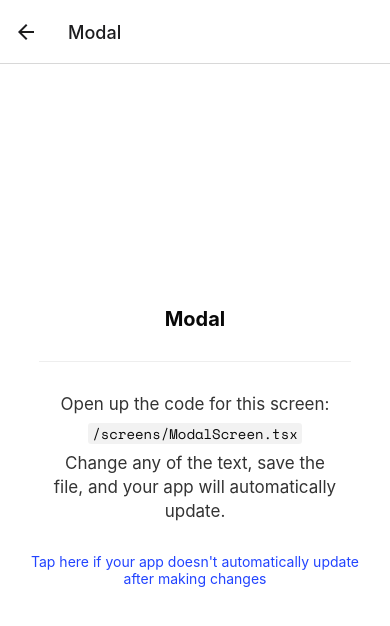
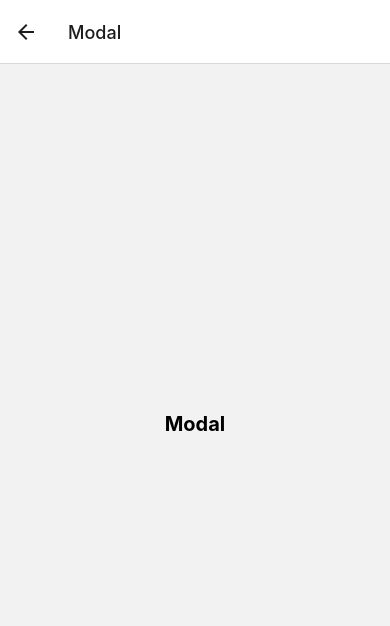
Before and after one commit to peterdee/2fa-mobile, a React Native app: screen /Modal in a window 390 px wide. Shown: the top 626 px of the page. Built offline with nearby package versions, Linux system fonts and the light colour scheme; what expo-linking would draw is missing.

Commit message:
Navigation adjustments

```diff
--- a/components/EditScreenInfo.tsx
+++ /dev/null
@@ -1,79 +0,0 @@
-import * as WebBrowser from 'expo-web-browser';
-import { StyleSheet, TouchableOpacity } from 'react-native';
-
-import Colors from '../constants/Colors';
-import { MonoText } from './StyledText';
-import { Text, View } from './Themed';
-
-export default function EditScreenInfo({ path }: { path: string }) {
-  return (
-    <View>
-      <View style={styles.getStartedContainer}>
-        <Text
-          style={styles.getStartedText}
-          lightColor="rgba(0,0,0,0.8)"
-          darkColor="rgba(255,255,255,0.8)">
-          Open up the code for this screen:
-        </Text>
-
-        <View
-          style={[styles.codeHighlightContainer, styles.homeScreenFilename]}
-          darkColor="rgba(255,255,255,0.05)"
-          lightColor="rgba(0,0,0,0.05)">
-          <MonoText>{path}</MonoText>
-        </View>
-
-        <Text
-          style={styles.getStartedText}
-          lightColor="rgba(0,0,0,0.8)"
-          darkColor="rgba(255,255,255,0.8)">
-          Change any of the text, save the file, and your app will automatically update.
-        </Text>
-      </View>
-
-      <View style={styles.helpContainer}>
-        <TouchableOpacity onPress={handleHelpPress} style={styles.helpLink}>
-          <Text style={styles.helpLinkText} lightColor={Colors.light.tint}>
-            Tap here if your app doesn't automatically update after making changes
-          </Text>
-        </TouchableOpacity>
-      </View>
-    </View>
-  );
-}
-
-function handleHelpPress() {
-  WebBrowser.openBrowserAsync(
-    'https://docs.expo.io/get-started/create-a-new-app/#opening-the-app-on-your-phonetablet'
-  );
-}
-
-const styles = StyleSheet.create({
-  getStartedContainer: {
-    alignItems: 'center',
-    marginHorizontal: 50,
-  },
-  homeScreenFilename: {
-    marginVertical: 7,
-  },
-  codeHighlightContainer: {
-    borderRadius: 3,
-    paddingHorizontal: 4,
-  },
-  getStartedText: {
-    fontSize: 17,
-    lineHeight: 24,
-    textAlign: 'center',
-  },
-  helpContainer: {
-    marginTop: 15,
-    marginHorizontal: 20,
-    alignItems: 'center',
-  },
-  helpLink: {
-    paddingVertical: 15,
-  },
-  helpLinkText: {
-    textAlign: 'center',
-  },
-});
--- a/components/StyledText.tsx
+++ /dev/null
@@ -1,5 +0,0 @@
-import { Text, TextProps } from './Themed';
-
-export function MonoText(props: TextProps) {
-  return <Text {...props} style={[props.style, { fontFamily: 'space-mono' }]} />;
-}
--- a/components/Themed.tsx
+++ /dev/null
@@ -1,45 +0,0 @@
-/**
- * Learn more about Light and Dark modes:
- * https://docs.expo.io/guides/color-schemes/
- */
-
-import { Text as DefaultText, View as DefaultView } from 'react-native';
-
-import Colors from '../constants/Colors';
-import useColorScheme from '../hooks/useColorScheme';
-
-export function useThemeColor(
-  props: { light?: string; dark?: string },
-  colorName: keyof typeof Colors.light & keyof typeof Colors.dark
-) {
-  const theme = useColorScheme();
-  const colorFromProps = props[theme];
-
-  if (colorFromProps) {
-    return colorFromProps;
-  } else {
-    return Colors[theme][colorName];
-  }
-}
-
-type ThemeProps = {
-  lightColor?: string;
-  darkColor?: string;
-};
-
-export type TextProps = ThemeProps & DefaultText['props'];
-export type ViewProps = ThemeProps & DefaultView['props'];
-
-export function Text(props: TextProps) {
-  const { style, lightColor, darkColor, ...otherProps } = props;
-  const color = useThemeColor({ light: lightColor, dark: darkColor }, 'text');
-
-  return <DefaultText style={[{ color }, style]} {...otherProps} />;
-}
-
-export function View(props: ViewProps) {
-  const { style, lightColor, darkColor, ...otherProps } = props;
-  const backgroundColor = useThemeColor({ light: lightColor, dark: darkColor }, 'background');
-
-  return <DefaultView style={[{ backgroundColor }, style]} {...otherProps} />;
-}
--- a/navigation/LinkingConfiguration.ts
+++ b/navigation/LinkingConfiguration.ts
@@ -1,29 +1,23 @@
-/**
- * Learn more about deep linking with React Navigation
- * https://reactnavigation.org/docs/deep-linking
- * https://reactnavigation.org/docs/configuring-links
- */
+import * as Linking from 'expo-linking';
+import { LinkingOptions } from '@react-navigation/native';
 
-import { LinkingOptions } from '@react-navigation/native';
-import * as Linking from 'expo-linking';
-
-import { RootStackParamList } from '../types';
+import { RootStackParamList } from '../types/navigation';
 
 const linking: LinkingOptions<RootStackParamList> = {
   prefixes: [Linking.makeUrl('/')],
   config: {
     screens: {
-      PIN: 'pin',
+      PINCode: 'pin',
       Root: {
         screens: {
-          TabOne: {
+          List: {
             screens: {
-              TabOneScreen: 'one',
+              ListScreen: 'list',
             },
           },
-          TabTwo: {
+          CodeScanner: {
             screens: {
-              TabTwoScreen: 'two',
+              CodeScannerScreen: 'codescanner',
             },
           },
         },
--- a/navigation/index.tsx
+++ b/navigation/index.tsx
@@ -17,14 +17,19 @@ import NotFoundScreen from '../screens/NotFoundScreen';
 import PINCode from '../screens/PINCode';
 import List from '../screens/List';
 import CodeScanner from '../screens/CodeScanner';
-import { RootStackParamList, RootTabParamList, RootTabScreenProps } from '../types';
+import {
+  RootStackParamList,
+  RootTabParamList,
+  RootTabScreenProps,
+} from '../types/navigation';
 import LinkingConfiguration from './LinkingConfiguration';
 
 export default function Navigation({ colorScheme }: { colorScheme: ColorSchemeName }) {
   return (
     <NavigationContainer
       linking={LinkingConfiguration}
-      theme={colorScheme === 'dark' ? DarkTheme : DefaultTheme}>
+      theme={colorScheme === 'dark' ? DarkTheme : DefaultTheme}
+    >
       <RootNavigator />
     </NavigationContainer>
   );
@@ -60,16 +65,16 @@ function BottomTabNavigator() {
 
   return (
     <BottomTab.Navigator
-      initialRouteName="TabOne"
+      initialRouteName="List"
       screenOptions={{
         tabBarActiveTintColor: Colors[colorScheme].tint,
       }}
     >
       <BottomTab.Screen
-        name="TabOne"
+        name="List"
         component={List}
-        options={({ navigation }: RootTabScreenProps<'TabOne'>) => ({
-          title: 'Tab One',
+        options={({ navigation }: RootTabScreenProps<'List'>) => ({
+          title: 'List',
           tabBarIcon: ({ color }) => <TabBarIcon name="code" color={color} />,
           headerRight: () => (
             <Pressable
@@ -88,10 +93,10 @@ function BottomTabNavigator() {
         })}
       />
       <BottomTab.Screen
-        name="TabTwo"
+        name="CodeScanner"
         component={CodeScanner}
         options={{
-          title: 'Tab Two',
+          title: 'Code Scanner',
           tabBarIcon: ({ color }) => <TabBarIcon name="code" color={color} />,
         }}
       />
--- a/screens/ModalScreen.tsx
+++ b/screens/ModalScreen.tsx
@@ -1,21 +1,11 @@
+import React, { memo } from 'react';
+import {
+  Platform,
+  StyleSheet,
+  Text,
+  View,
+} from 'react-native';
 import { StatusBar } from 'expo-status-bar';
-import { Platform, StyleSheet } from 'react-native';
-
-import EditScreenInfo from '../components/EditScreenInfo';
-import { Text, View } from '../components/Themed';
-
-export default function ModalScreen() {
-  return (
-    <View style={styles.container}>
-      <Text style={styles.title}>Modal</Text>
-      <View style={styles.separator} lightColor="#eee" darkColor="rgba(255,255,255,0.1)" />
-      <EditScreenInfo path="/screens/ModalScreen.tsx" />
-
-      {/* Use a light status bar on iOS to account for the black space above the modal */}
-      <StatusBar style={Platform.OS === 'ios' ? 'light' : 'auto'} />
-    </View>
-  );
-}
 
 const styles = StyleSheet.create({
   container: {
@@ -33,3 +23,17 @@ const styles = StyleSheet.create({
     width: '80%',
   },
 });
+
+function ModalScreen() {
+  return (
+    <View style={styles.container}>
+      <Text style={styles.title}>Modal</Text>
+      <View style={styles.separator} />
+
+      {/* Use a light status bar on iOS to account for the black space above the modal */}
+      <StatusBar style={Platform.OS === 'ios' ? 'light' : 'auto'} />
+    </View>
+  );
+}
+
+export default memo(ModalScreen);
--- a/screens/NotFoundScreen.tsx
+++ b/screens/NotFoundScreen.tsx
@@ -1,18 +1,12 @@
-import { StyleSheet, TouchableOpacity } from 'react-native';
+import React, { memo } from 'react';
+import {
+  StyleSheet,
+  Text,
+  TouchableOpacity,
+  View,
+} from 'react-native';
 
-import { Text, View } from '../components/Themed';
-import { RootStackScreenProps } from '../types';
-
-export default function NotFoundScreen({ navigation }: RootStackScreenProps<'NotFound'>) {
-  return (
-    <View style={styles.container}>
-      <Text style={styles.title}>This screen doesn't exist.</Text>
-      <TouchableOpacity onPress={() => navigation.replace('Root')} style={styles.link}>
-        <Text style={styles.linkText}>Go to home screen!</Text>
-      </TouchableOpacity>
-    </View>
-  );
-}
+import { RootStackScreenProps } from '../types/navigation';
 
 const styles = StyleSheet.create({
   container: {
@@ -34,3 +28,16 @@ const styles = StyleSheet.create({
     color: '#2e78b7',
   },
 });
+
+function NotFoundScreen({ navigation }: RootStackScreenProps<'NotFound'>) {
+  return (
+    <View style={styles.container}>
+      <Text style={styles.title}>This screen doesn&apos;t exist.</Text>
+      <TouchableOpacity onPress={() => navigation.replace('Root')} style={styles.link}>
+        <Text style={styles.linkText}>Go to home screen!</Text>
+      </TouchableOpacity>
+    </View>
+  );
+}
+
+export default memo(NotFoundScreen);
--- a/screens/PINCode/PINCode.tsx
+++ b/screens/PINCode/PINCode.tsx
@@ -15,7 +15,7 @@ import {
 import { KEYBOARD, PIN_REQUIRED } from '../../constants';
 import PINCodeLayout from './components/PINCodeLayout';
 import { PINRequired } from '../../types/models';
-import { RootStackScreenProps } from '../../types';
+import { RootStackScreenProps } from '../../types/navigation';
 
 function PINCode({ navigation }: RootStackScreenProps<'PINCode'>): React.ReactElement {
   const [disableBackspace, setDisableBackspace] = useState<boolean>(true);
--- /dev/null
+++ b/types/navigation.ts
@@ -0,0 +1,38 @@
+import { BottomTabScreenProps } from '@react-navigation/bottom-tabs';
+import {
+  CompositeScreenProps,
+  NavigatorScreenParams,
+} from '@react-navigation/native';
+import { NativeStackScreenProps } from '@react-navigation/native-stack';
+
+export type RootTabParamList = {
+  CodeScanner: undefined;
+  List: undefined;
+};
+
+export type RootStackParamList = {
+  Modal: undefined;
+  NotFound: undefined;
+  PINCode: undefined;
+  Root: NavigatorScreenParams<RootTabParamList> | undefined;
+};
+
+export type RootStackScreenProps<
+  Screen extends keyof RootStackParamList
+> = NativeStackScreenProps<
+  RootStackParamList,
+  Screen
+>;
+
+export type RootTabScreenProps<
+  Screen extends keyof RootTabParamList
+> = CompositeScreenProps<
+  BottomTabScreenProps<RootTabParamList, Screen>,
+  NativeStackScreenProps<RootStackParamList>
+>;
+
+declare global {
+  namespace ReactNavigation {
+    interface RootParamList extends RootStackParamList {}
+  }
+}
```
Also changed, not shown: screens/TabOneScreen.tsx (deleted, +0 -94 lines), screens/TabTwoScreen.tsx (deleted, +0 -31 lines), types.tsx (deleted, +0 -36 lines).
